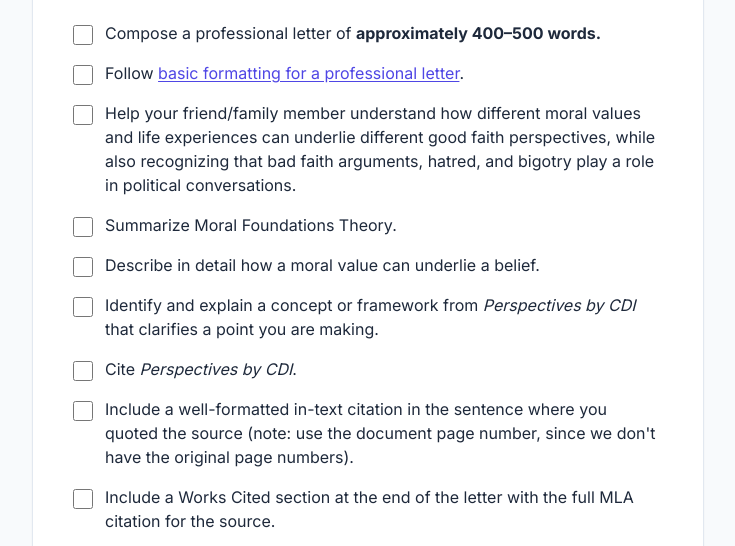
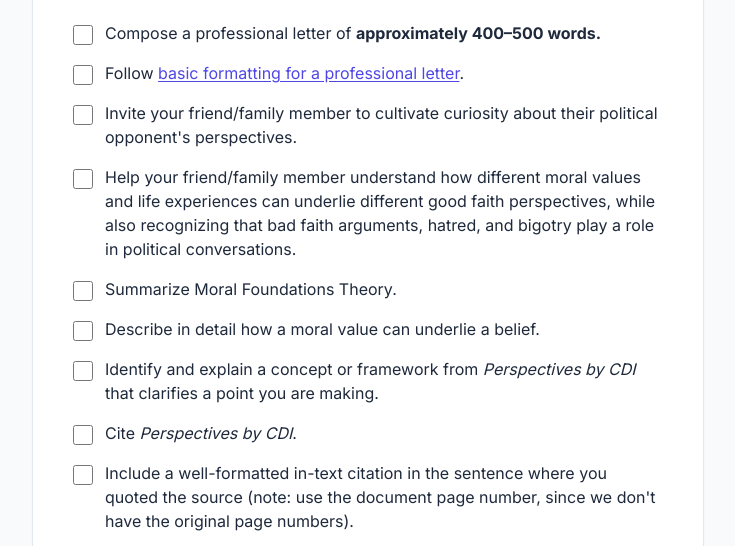
Before and after one commit to iporter-teacher/teaching, a plain HTML site: page micro-comp-4-checklist.html in a window 1280 px wide. Shown: the part 240-786 px from the top of the page, without its empty margins (272-1007 px from the left). Drawn offline with nearby package versions, Linux system fonts and the light colour scheme.

Commit message:
Update micro-comp-4-checklist.html

```diff
--- a/micro-comp-4-checklist.html
+++ b/micro-comp-4-checklist.html
@@ -29,6 +29,11 @@
         <label for="item-1" class="cursor-pointer text-sm sm:text-base leading-relaxed select-none transition-colors">Follow <a href="https://students.tippie.uiowa.edu/sites/students.tippie.uiowa.edu/files/2026-04/Business-Letter-Template.pdf" target="_blank" rel="noopener noreferrer" class="text-indigo-600 underline underline-offset-2 hover:text-indigo-800">basic formatting for a professional letter</a>.</label>
       </div>
       <div class="flex items-start gap-3">
+        <input type="checkbox" id="item-2" class="checklist-item mt-1 h-5 w-5 rounded border-slate-300 text-indigo-600 focus:ring-indigo-500 cursor-pointer shrink-0">
+        <label for="item-2" class="cursor-pointer text-sm sm:text-base leading-relaxed select-none transition-colors">Invite your friend/family member to cultivate curiosity about their political opponent's perspectives.</label>
+      </div>
+
+  <div class="flex items-start gap-3">
         <input type="checkbox" id="item-2" class="checklist-item mt-1 h-5 w-5 rounded border-slate-300 text-indigo-600 focus:ring-indigo-500 cursor-pointer shrink-0">
         <label for="item-2" class="cursor-pointer text-sm sm:text-base leading-relaxed select-none transition-colors">Help your friend/family member understand how different moral values and life experiences can underlie different good faith perspectives, while also recognizing that bad faith arguments, hatred, and bigotry play a role in political conversations.</label>
       </div>
```
